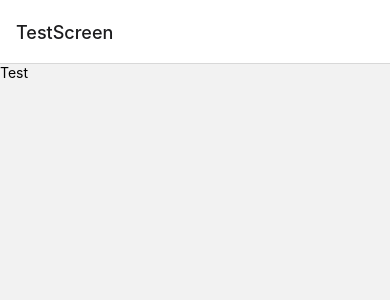
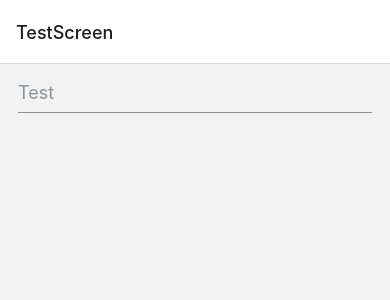
Before and after one commit to pmq24/wallock-native, a React Native app: screen /TestScreen in a window 390 px wide. Shown: the top 300 px of the page. Built offline with nearby package versions, Linux system fonts and the light colour scheme.

Commit message:
Add `TextField` to `TestScreen` to test how TextField looks

```diff
--- a/views/screens/TestScreen.tsx
+++ b/views/screens/TestScreen.tsx
@@ -1,10 +1,11 @@
 import React from "react";
 import { SafeAreaView, Text } from "react-native";
+import { TextField } from "../components";
 
 export default function TestScreen() {
   return (
-    <SafeAreaView>
-      <Text>Test</Text>
+    <SafeAreaView style={{ padding: 8 }}>
+      <TextField label="Test" />
     </SafeAreaView>
   );
 }
```
